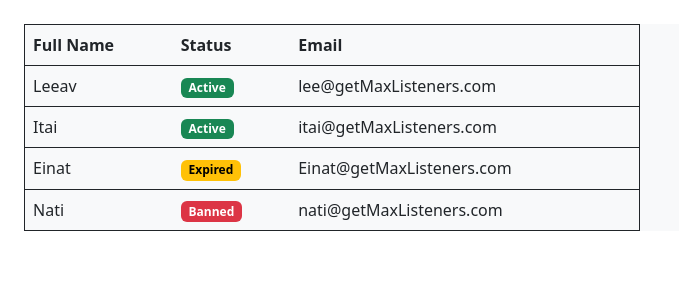
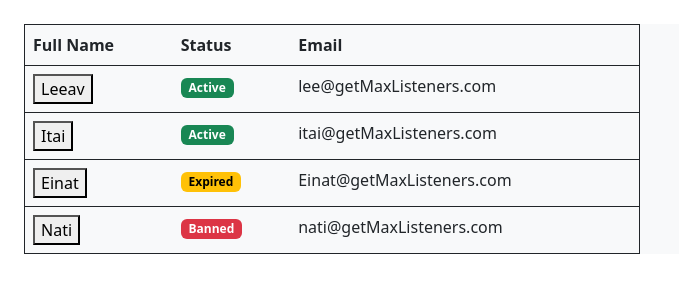
Before and after one commit to levworkshop/users-app, a React (Create React App) app: page / in a window 1280 px wide. Shown: the top 300 px of the page, without its empty margins (0-679 px from the left). Built offline with nearby package versions, Linux system fonts and the light colour scheme.

Commit message:
click event

```diff
--- a/src/App.tsx
+++ b/src/App.tsx
@@ -5,6 +5,7 @@ import Status from './components/Status';
 export type StatusType = "Active" | "Expired" | "Banned";
 
 export interface UserTypes {
+    id: number;
     fullName: string;
     status: StatusType;
     email: string;
@@ -12,21 +13,25 @@ export interface UserTypes {
 
 const data: Array<UserTypes> = [
     {
+        id: 1,
         fullName: "Leeav",
         status: 'Active',
         email: "lee@getMaxListeners.com"
     },
     {
+        id: 2,
         fullName: "Itai",
         status: "Active",
         email: "itai@getMaxListeners.com"
     },
     {
+        id: 3,
         fullName: "Einat",
         status: "Expired",
         email: "Einat@getMaxListeners.com"
     },
     {
+        id: 4,
         fullName: "Nati",
         status: "Banned",
         email: "nati@getMaxListeners.com"
@@ -34,6 +39,10 @@ const data: Array<UserTypes> = [
 ];
 
 function App() {
+    function handleClick(user: UserTypes) {
+        console.log(`${user.fullName} ${user.status}`);
+    }
+
     return (
         <div className="bg-light m-4">
             <table className="table w-50 border border-dark table-hover">
@@ -47,8 +56,12 @@ function App() {
                 <tbody>
                     {
                         data.map(user =>
-                            <tr>
-                                <td>{user.fullName}</td>
+                            <tr key={user.id}>
+                                <td>
+                                    <button onClick={() => handleClick(user)}>
+                                        {user.fullName}
+                                    </button>
+                                </td>
                                 <td><Status type={user.status} /></td>
                                 <td>{user.email}</td>
                             </tr>
--- a/src/components/Status.tsx
+++ b/src/components/Status.tsx
@@ -19,7 +19,6 @@ function getStatusColor(type: StatusType): string {
 
 function Status({ type }: StatusProps) {
     return (
-        // <span className="badge text-bg-success">
         <span className={`badge ${getStatusColor(type)}`}>
             {type}
         </span>
```
